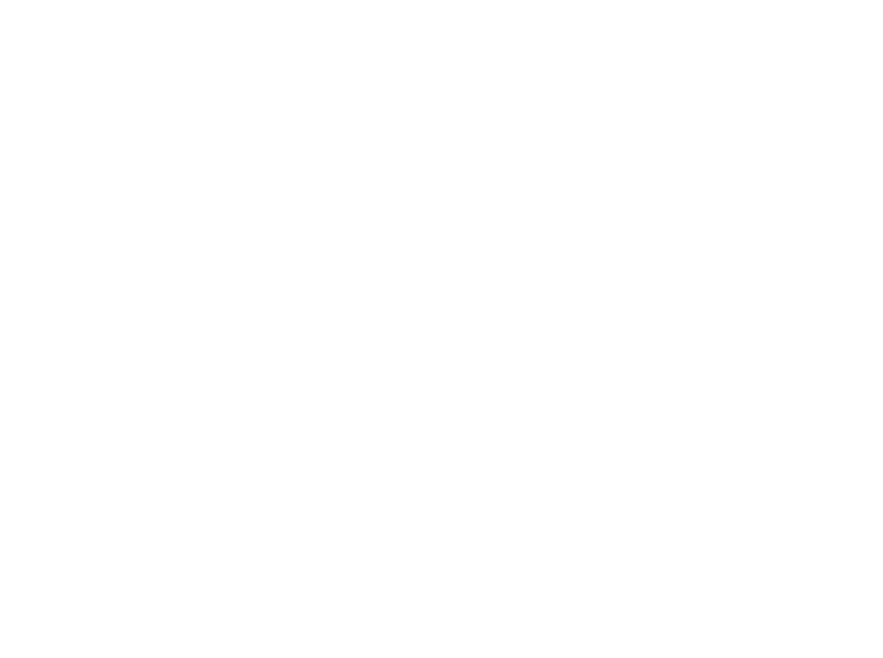
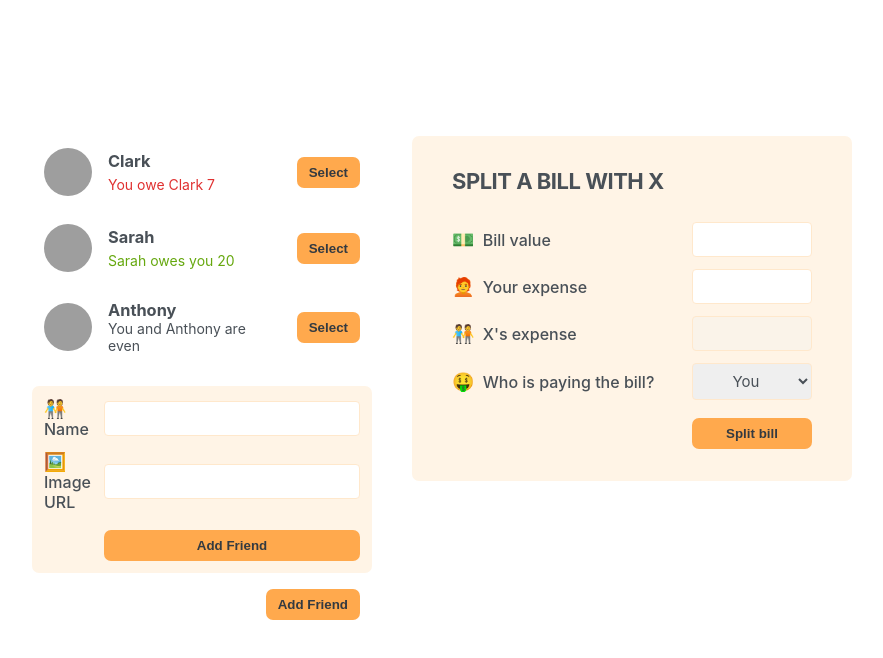
Before and after one commit to karthickeyan-dev/eat-n-split, a React (Vite) app: page / in a window 1280 px wide. Shown: the top 658 px of the page, without its empty margins (198-1081 px from the left). Built offline with nearby package versions, Linux system fonts and the light colour scheme; grey boxes are pictures that could not be loaded.

Commit message:
build the static version

```diff
--- a/src/App.jsx
+++ b/src/App.jsx
@@ -1,3 +1,106 @@
+const initialFriends = [
+  {
+    id: 118836,
+    name: 'Clark',
+    image: 'https://i.pravatar.cc/48?u=118836',
+    balance: -7,
+  },
+  {
+    id: 933372,
+    name: 'Sarah',
+    image: 'https://i.pravatar.cc/48?u=933372',
+    balance: 20,
+  },
+  {
+    id: 499476,
+    name: 'Anthony',
+    image: 'https://i.pravatar.cc/48?u=499476',
+    balance: 0,
+  },
+];
+
 export default function App() {
-  return <div></div>;
+  return (
+    <div className="app">
+      <div className="sidebar">
+        <FriendsList />
+        <FormAddFriend />
+        <Button>Add Friend</Button>
+      </div>
+      <FormSplitBill />
+    </div>
+  );
 }
+
+function Button({ children }) {
+  return <button className="button">{children}</button>;
+}
+
+function FriendsList() {
+  const friends = initialFriends;
+  return (
+    <ul>
+      {friends.map(friend => (
+        <Friend
+          name={friend.name}
+          image={friend.image}
+          balance={friend.balance}
+          key={friend.id}
+        />
+      ))}
+    </ul>
+  );
+}
+
+function Friend({ name, image, balance }) {
+  return (
+    <li>
+      <img src={image} alt={name} />
+      <h3>{name}</h3>
+      {balance < 0 && (
+        <p className="red">
+          You owe {name} {Math.abs(balance)}
+        </p>
+      )}
+      {balance > 0 && (
+        <p className="green">
+          {name} owes you {Math.abs(balance)}
+        </p>
+      )}
+      {balance === 0 && <p>You and {name} are even</p>}
+      <Button>Select</Button>
+    </li>
+  );
+}
+
+function FormAddFriend() {
+  return (
+    <form className="form-add-friend">
+      <label>🧑‍🤝‍🧑 Name</label>
+      <input type="text"></input>
+      <label>🖼️ Image URL</label>
+      <input type="text"></input>
+      <Button>Add Friend</Button>
+    </form>
+  );
+}
+
+function FormSplitBill() {
+  return (
+    <form className="form-split-bill">
+      <h2>Split a Bill with X</h2>
+      <label>💵 Bill value</label>
+      <input type="number"></input>
+      <label>🧑‍🦰 Your expense</label>
+      <input type="number"></input>
+      <label>🧑‍🤝‍🧑 X's expense</label>
+      <input type="number" disabled></input>
+      <label>🤑 Who is paying the bill?</label>
+      <select>
+        <option>You</option>
+        <option>X</option>
+      </select>
+      <Button>Split bill</Button>
+    </form>
+  );
+}
--- /dev/null
+++ b/src/index.css
@@ -0,0 +1,169 @@
+:root {
+  --color-lightest: #fff4e6;
+  --color-light: #ffe8cc;
+  --color-medium: #ffa94d;
+  --color-dark: #ff922b;
+}
+
+* {
+  margin: 0;
+  padding: 0;
+  box-sizing: border-box;
+}
+
+html {
+  font-size: 62.5%;
+  font-family: -apple-system, BlinkMacSystemFont, "Segoe UI", Roboto, Oxygen,
+    Ubuntu, Cantarell, "Open Sans", "Helvetica Neue", sans-serif;
+}
+
+body {
+  height: 100vh;
+  color: #495057;
+  display: flex;
+  align-items: center;
+  justify-content: center;
+}
+
+.app {
+  min-height: 66vh;
+  display: grid;
+  grid-template-columns: 34rem 44rem;
+  column-gap: 4rem;
+  align-items: start;
+}
+
+.button {
+  background-color: var(--color-medium);
+  color: #343a40;
+  padding: 0.8rem 1.2rem;
+  border: none;
+  border-radius: 7px;
+  font-weight: bold;
+  cursor: pointer;
+  transition: 0.3s;
+}
+
+.button:hover {
+  background-color: var(--color-dark);
+}
+
+.sidebar ul {
+  list-style: none;
+  display: flex;
+  flex-direction: column;
+  gap: 0.4rem;
+  font-size: 1.4rem;
+  margin-bottom: 2rem;
+}
+
+.sidebar li {
+  display: grid;
+  grid-template-columns: 4.8rem 1fr auto;
+  align-items: center;
+  column-gap: 1.6rem;
+
+  padding: 1.2rem;
+  border-radius: 7px;
+  transition: 0.5s;
+}
+
+.selected,
+.sidebar li:hover {
+  background-color: var(--color-lightest);
+}
+
+.sidebar li img {
+  border-radius: 50%;
+  width: 100%;
+  grid-row: span 2;
+}
+
+.sidebar li h3 {
+  grid-row: 1;
+  grid-column: 2;
+}
+
+.sidebar li p {
+  grid-row: 2;
+  grid-column: 2;
+}
+
+.sidebar li .button {
+  grid-row: span 2;
+  grid-column: 3;
+}
+
+.sidebar > .button {
+  float: right;
+  margin-right: 1.2rem;
+}
+
+.green {
+  color: #66a80f;
+}
+
+.red {
+  color: #e03131;
+}
+
+form {
+  font-size: 1.6rem;
+  display: grid;
+  align-items: center;
+  gap: 1.2rem;
+
+  background-color: var(--color-lightest);
+  border-radius: 7px;
+}
+
+.form-add-friend {
+  grid-template-columns: 1fr 1.5fr;
+  margin-bottom: 1.6rem;
+  padding: 1.2rem;
+}
+.form-split-bill {
+  grid-template-columns: 1fr 12rem;
+  padding: 3.2rem 4rem;
+}
+
+label {
+  font-weight: 500;
+}
+
+label::first-letter {
+  display: inline-block;
+  margin-right: 4px;
+  font-size: 1.8rem;
+}
+
+input,
+select {
+  font-family: inherit;
+  color: inherit;
+  font-size: 1.5rem;
+  padding: 0.7rem;
+  text-align: center;
+  border: 1px solid var(--color-light);
+  border-radius: 4px;
+  transition: 0.3s;
+}
+
+input:focus,
+select:focus {
+  outline: none;
+  border: 1px solid var(--color-dark);
+}
+
+form .button {
+  margin-top: 0.6rem;
+  grid-column: 2;
+}
+
+form h2 {
+  grid-column: 1 / -1;
+  font-size: 2.2rem;
+  text-transform: uppercase;
+  letter-spacing: -0.5px;
+  margin-bottom: 1.6rem;
+}
--- a/src/main.jsx
+++ b/src/main.jsx
@@ -1,5 +1,6 @@
 import { StrictMode } from 'react';
 import { createRoot } from 'react-dom/client';
+import './index.css';
 import App from './App.jsx';
 
 createRoot(document.querySelector('#root')).render(
```
